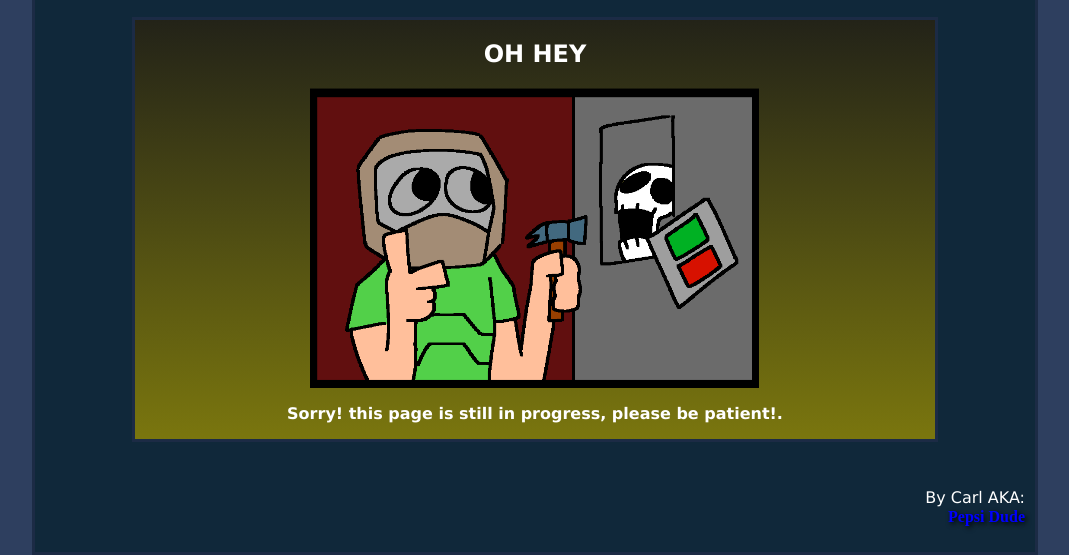
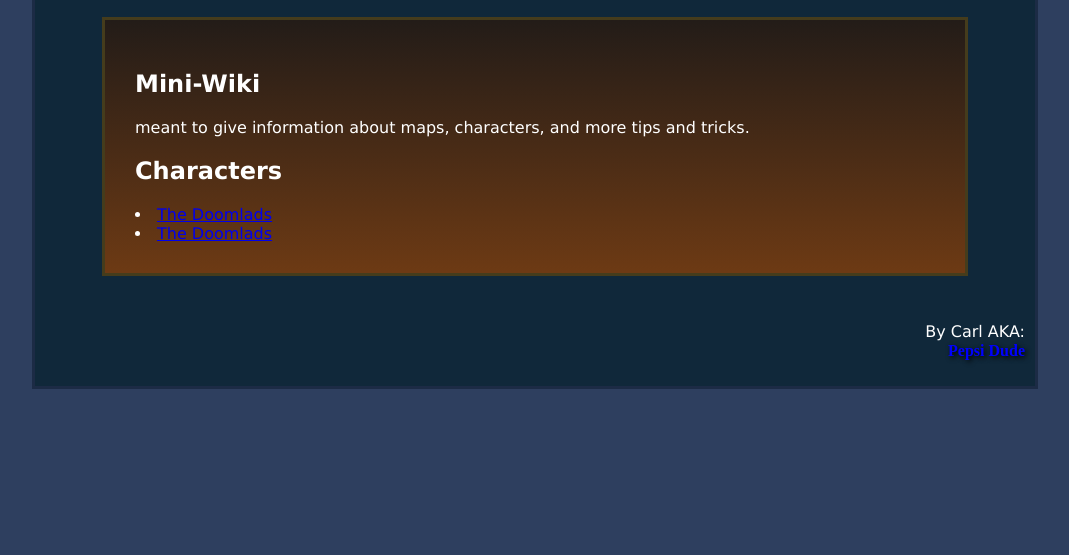
Before and after one commit to CarlThePepsiDude/DoomfooleryVlog, a plain HTML site: page Mini-Wiki.html in a window 1280 px wide. Shown: the part 338-893 px from the top of the page, without its empty margins (105-1174 px from the left). After the commit the page ends 800 px from the top, so only its background shows below. Drawn offline with Linux system fonts and the light colour scheme.

Commit message:
Update Mini-Wiki.html

```diff
--- a/Mini-Wiki.html
+++ b/Mini-Wiki.html
@@ -27,13 +27,15 @@
     </nav>
 
     <main>
-        <div class="WIPcontainer">
-            <center>
-                <h2> OH HEY </h2>
-                <img src="./img/Work in Progress.png" class="WIPimg">
-                <p><b>Sorry! this page is still in progress, please be patient!.</b></p>
-            </center>
+        <div class="subcontainerWiki">
 
+            <h2>Mini-Wiki</h2>
+
+            <p>meant to give information about maps, characters, and more tips and tricks.</p>
+
+            <h2>Characters</h2>
+            <li><a href="./Mini-Wiki/The Doomlads.html">The Doomlads</a></li>
+            <li><a href="./Mini-Wiki/Grandpa.html">The Doomlads</a></li>
 
         </div>
     </main>
```
